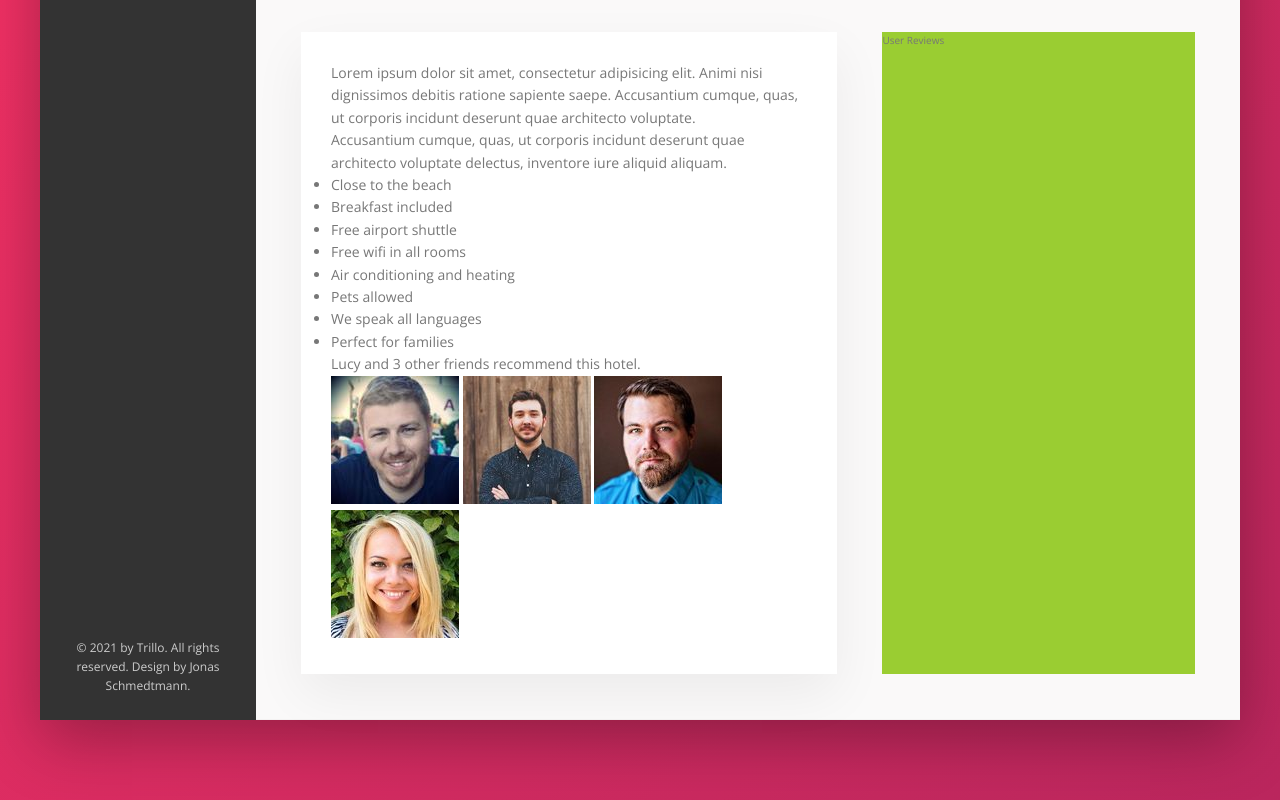
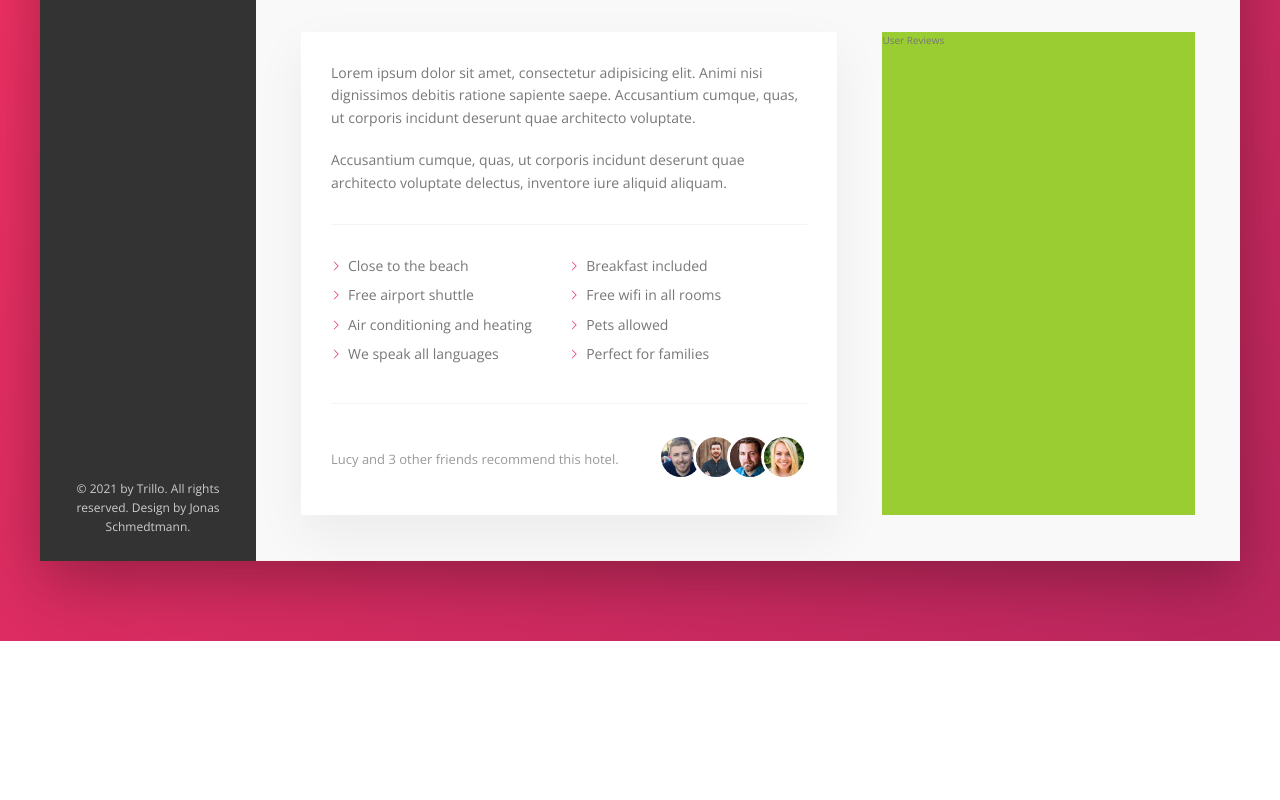
Before and after one commit to Lguerra1/trillo, a website: page index.html in a window 1280 px wide. Shown: the part 615-1415 px from the top of the page. After the commit the page ends 1256 px from the top, so only its background shows below. Drawn offline with nearby package versions, Linux system fonts and the light colour scheme.

Commit message:
finished recommend section

```diff
--- a/sass/_components.scss
+++ b/sass/_components.scss
@@ -246,7 +246,6 @@
     flex-direction: column;
     align-items: center;
     justify-content: center;
-
   }
   &__rating-average {
     font-size: 2.25rem;
@@ -254,7 +253,7 @@
     margin-bottom: -3px;
   }
   &__rating-count {
-    font-size: .8rem;
+    font-size: 0.8rem;
     text-transform: uppercase;
   }
 }
@@ -299,3 +298,79 @@
     -webkit-box-shadow: none;
   }
 }
+
+//////////////////////////////
+//// PARAGRAPH
+
+.paragraph:not(:last-of-type) {
+  margin-bottom: 2rem;
+}
+
+//////////////////////////////
+//// LIST
+
+.list {
+  list-style: none;
+  margin: 3rem 0;
+  padding: 3rem 0;
+  border-top: var(--line);
+  border-bottom: var(--line);
+
+  display: flex;
+  flex-wrap: wrap;
+
+  &__item {
+    flex: 0 0 50%;
+    margin-bottom: 0.7rem;
+  }
+
+  &__item::before {
+    content: "";
+    display: inline-block;
+    height: 1rem;
+    width: 1rem;
+    margin-right: 0.7rem;
+
+    // Older browsers
+    // background-image: url(../img/chevron-thin-right.svg);
+    // background-size: cover;
+
+    //Newer browsers - masks
+    background-color: var(--color-primary);
+    -webkit-mask-image: url(../img/chevron-thin-right.svg);
+    -webkit-mask-size: cover;
+    mask-image: url(../img/chevron-thin-right.svg);
+    mask-size: cover;
+  }
+}
+
+//////////////////////////////
+//// RECOMMEND
+
+.recommend {
+  font-size: 1.3rem;
+  color: var(--color-grey-dark-3);
+
+  display: flex;
+  align-items: center;
+
+  &__count {
+    margin-right: auto;
+  }
+
+  &__friends {
+
+  }
+
+  &__photo {
+    box-sizing: content-box;
+    height: 4rem;
+    width: 4rem;
+    border-radius: 50%;
+    border: 3px solid #fff;
+
+    &:not(:last-child){
+      margin-right: -1.5rem;
+    }
+  }
+}
```
Also changed, not shown: css/style.css.
